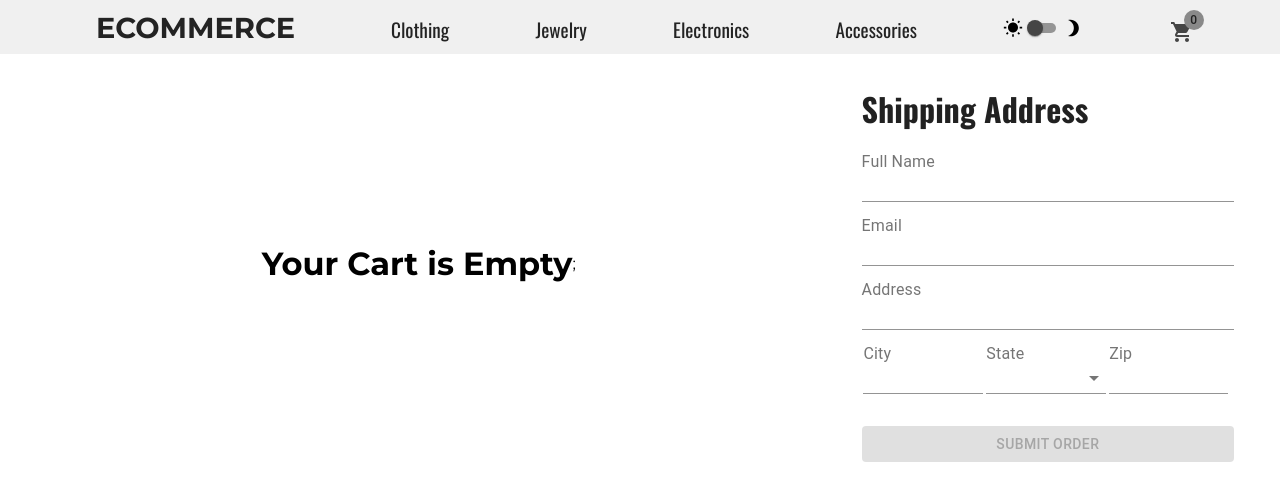
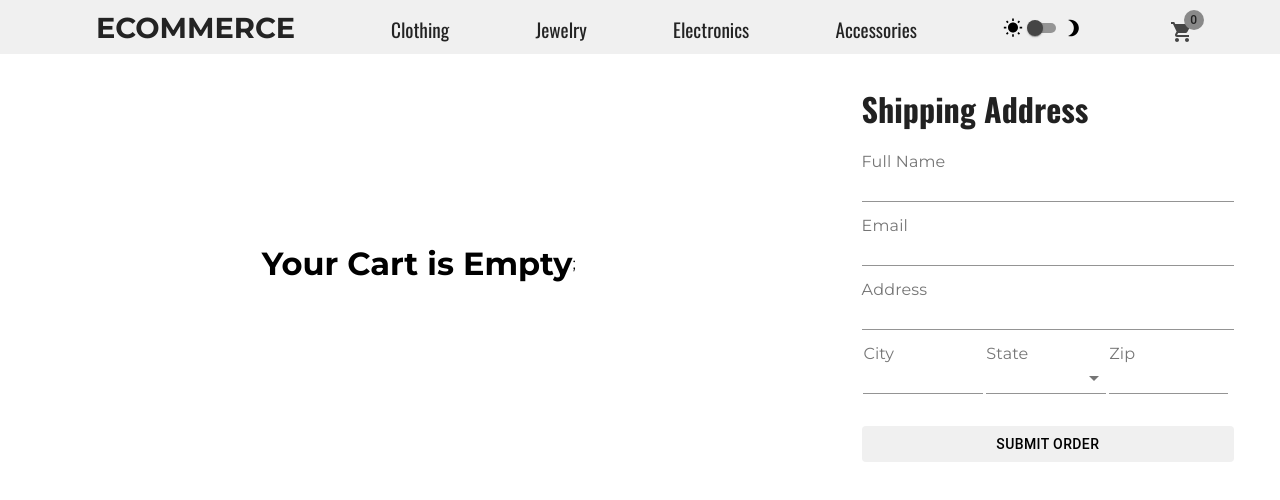
Before and after one commit to kblair40/ecommerce, a React (Create React App) app: page /checkout in a window 1280 px wide. Shown: the top 500 px of the page. Built offline with nearby package versions, Linux system fonts and the light colour scheme.

Commit message:
Finish address form styling

```diff
--- a/src/components/Cart/CartProduct.js
+++ b/src/components/Cart/CartProduct.js
@@ -9,9 +9,8 @@ import { cartActions } from "../../store/cartSlice";
 
 const useStyles = makeStyles((theme) => ({
   itemContainer: {
-    // background: "rgba(200,20,20, .1)",
     width: "80%",
-    minWidth: "18rem", // was 34rem
+    minWidth: "18rem",
     display: "flex",
     fontFamily: "Montserrat",
     fontWeight: 300,
@@ -20,10 +19,6 @@ const useStyles = makeStyles((theme) => ({
       flexDirection: "column",
       maxWidth: "20rem",
     },
-    // [theme.breakpoints.down("sm")]: {
-    //   flexDirection: "column",
-    //   maxWidth: "20rem",
-    // },
   },
 
   // COLUMN #1
@@ -65,12 +60,9 @@ const useStyles = makeStyles((theme) => ({
   // COLUMN #2
   updateCartActions: {
     marginTop: "1rem",
-    // width: "50rem", // was 15rem
-    // width: "15rem", // was 15rem
     display: "flex",
     flexDirection: "column",
     [theme.breakpoints.down("xs")]: {
-      // was sm
       flexDirection: "row",
     },
   },
@@ -93,9 +85,6 @@ const useStyles = makeStyles((theme) => ({
     [theme.breakpoints.down("xs")]: {
       marginLeft: "1.5rem",
     },
-    // [theme.breakpoints.down("sm")]: {
-    //   marginLeft: "2.9rem",
-    // },
   },
   removeItemBtnText: {
     margin: 0,
@@ -111,12 +100,9 @@ const useStyles = makeStyles((theme) => ({
     [theme.breakpoints.down("xs")]: {
       flexDirection: "row",
       marginTop: ".5rem",
-      // marginLeft: ".5rem",
-      // justifyContent: "space-evenly",
     },
   },
   priceSubtext: {
-    // margin: ".2rem 0 0 0",
     marginTop: ".2rem",
     fontWeight: "300",
     fontSize: ".8rem",
--- a/src/components/Forms/AddressForm.js
+++ b/src/components/Forms/AddressForm.js
@@ -4,7 +4,6 @@ import Card from "@material-ui/core/Card";
 import InputLabel from "@material-ui/core/InputLabel";
 import Input from "@material-ui/core/Input";
 import Button from "@material-ui/core/Button";
-import InputBase from "@material-ui/core/InputBase";
 
 import Select from "@material-ui/core/Select";
 import MenuItem from "@material-ui/core/MenuItem";
@@ -18,6 +17,18 @@ const useStyles = makeStyles((theme) => ({
     fontWeight: 800,
     padding: "1rem",
   },
+  inputRoot: {
+    fontFamily: "Montserrat",
+    // borderColor: "red",
+    "&:after": {
+      borderColor: "#a0a1a1", // reg focus color here
+    },
+    "&.Mui-error:after": {
+      borderColor: "#ff4244", // error color here
+    },
+  },
+  // inputError: {},
+
   inputRow: {
     marginBottom: "1rem",
     width: "100%",
@@ -38,15 +49,43 @@ const useStyles = makeStyles((theme) => ({
     minWidth: "6rem",
   },
   selectRoot: {
+    fontFamily: "Montserrat",
     paddingLeft: ".2rem",
     paddingRight: ".2rem",
     minWidth: "2rem",
+    "&:after": {
+      borderColor: "#a0a1a1",
+    },
+  },
+  selectRootError: {
+    fontFamily: "Montserrat",
+    paddingLeft: ".2rem",
+    paddingRight: ".2rem",
+    minWidth: "2rem",
+    "&.MuiSelect-select:after": {
+      borderColor: "green", // NOT WORKING
+    },
+    // "&:after": {
+    // },
   },
   submitOrderBtn: {
     width: "100%",
+    backgroundColor: "purple",
+    "&.MuiButton-root": {
+      color: "white",
+      backgroundColor: "rgba(100,200,100,1)",
+    },
     [theme.breakpoints.down("sm")]: {
       maxWidth: "30rem",
     },
+  },
+  buttonDisabled: {
+    // color: "white",
+    "&.MuiButton-root": {
+      backgroundColor: "#f0f0f0",
+      color: "black",
+    },
+    backgroundColor: "green",
   },
 }));
 
@@ -146,7 +185,9 @@ const AddressForm = () => {
       <h1>Shipping Address</h1>
       <form onSubmit={handleFormSubmit}>
         <div className={classes.inputRow}>
-          <InputLabel htmlFor="fullName">Full Name</InputLabel>
+          <InputLabel classes={{ root: classes.inputRoot }} htmlFor="fullName">
+            Full Name
+          </InputLabel>
           <Input
             id="fullName"
             name="fullName"
@@ -154,14 +195,20 @@ const AddressForm = () => {
             onChange={handleNameChange}
             error={nameHasError}
             onBlur={handleNameBlur}
+            classes={{
+              root: classes.inputRoot,
+            }}
             fullWidth
           />
           {nameHasError && <ErrorMessage />}
         </div>
 
         <div className={classes.inputRow}>
-          <InputLabel htmlFor="email">Email</InputLabel>
+          <InputLabel classes={{ root: classes.inputRoot }} htmlFor="email">
+            Email
+          </InputLabel>
           <Input
+            classes={{ root: classes.inputRoot }}
             id="email"
             name="email"
             value={emailValue}
@@ -174,8 +221,11 @@ const AddressForm = () => {
         </div>
 
         <div className={classes.inputRow}>
-          <InputLabel htmlFor="address">Address</InputLabel>
+          <InputLabel classes={{ root: classes.inputRoot }} htmlFor="address">
+            Address
+          </InputLabel>
           <Input
+            classes={{ root: classes.inputRoot }}
             id="address"
             name="address"
             value={addressValue}
@@ -189,8 +239,11 @@ const AddressForm = () => {
 
         <div className={classes.multipleInputRow}>
           <div className={classes.inputCol}>
-            <InputLabel htmlFor="city">City</InputLabel>
+            <InputLabel classes={{ root: classes.inputRoot }} htmlFor="city">
+              City
+            </InputLabel>
             <Input
+              classes={{ root: classes.inputRoot }}
               name="city"
               disableUnderline={false}
               value={cityValue}
@@ -201,18 +254,20 @@ const AddressForm = () => {
             {cityHasError && <ErrorMessage />}
           </div>
           <div className={classes.inputCol}>
-            <InputLabel htmlFor="state">State</InputLabel>
+            <InputLabel classes={{ root: classes.inputRoot }} htmlFor="state">
+              State
+            </InputLabel>
             <Select
               autoWidth={true}
-              classes={{
-                root: classes.selectRoot,
-              }}
+              className={`${
+                stateHasError ? classes.selectRootError : classes.selectRoot
+              }`}
               id="state"
               name="state"
               value={stateValue}
               error={stateHasError}
               onChange={handleStateChange}
-              onBlur={handleStateBlur} // Shouldn't be necessary
+              onBlur={handleStateBlur}
               fullWidth
             >
               {MURICA.map((state) => (
@@ -225,8 +280,11 @@ const AddressForm = () => {
           </div>
 
           <div className={classes.inputCol}>
-            <InputLabel htmlFor="zip">Zip</InputLabel>
+            <InputLabel classes={{ root: classes.inputRoot }} htmlFor="zip">
+              Zip
+            </InputLabel>
             <Input
+              classes={{ root: classes.inputRoot }}
               id="zip"
               name="zip"
               value={zipValue}
@@ -239,9 +297,14 @@ const AddressForm = () => {
         </div>
         <Button
           type="submit"
-          className={classes.submitOrderBtn}
+          // className={classes.submitOrderBtn}
           variant="contained"
-          color="primary"
+          classes={{
+            root: classes.submitOrderBtn,
+            // label: classes.submitOrderBtn,
+            // contained: classes.submitOrderBtn,
+            disabled: classes.buttonDisabled,
+          }}
           disabled={!formIsValid}
         >
           Submit Order
```
